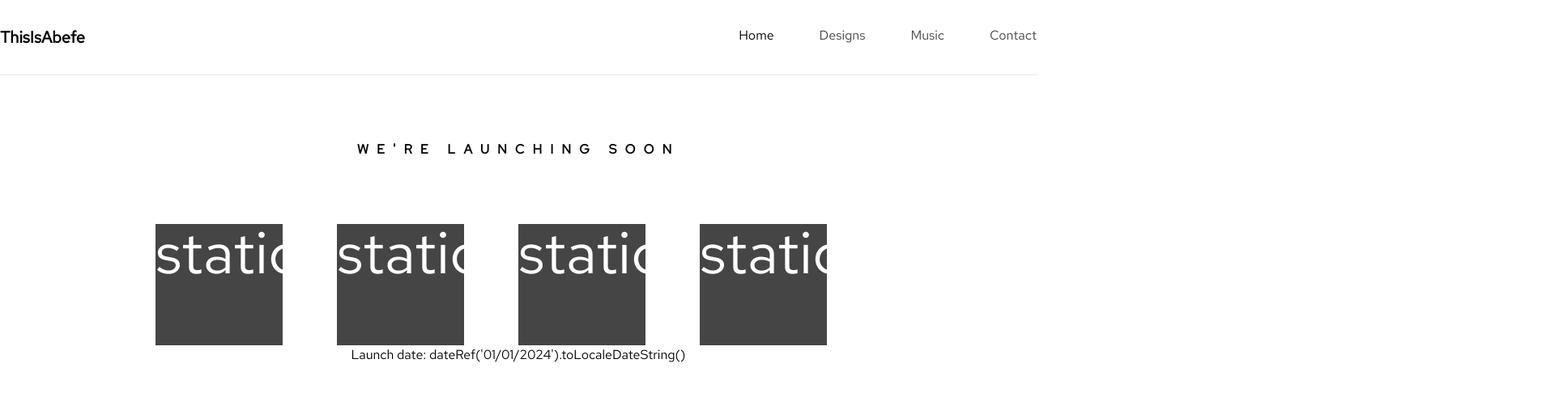
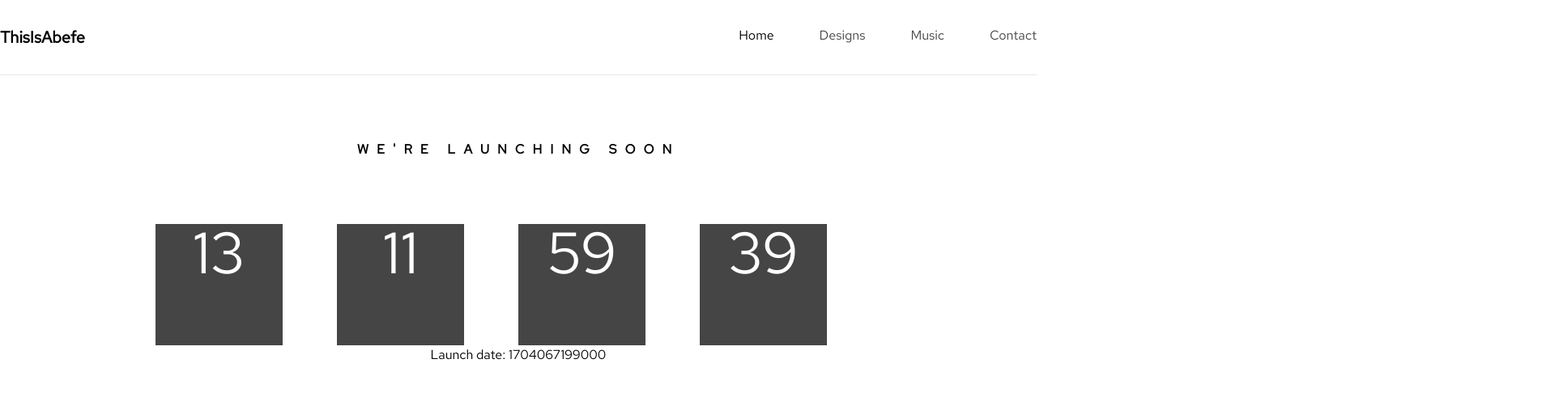
Before and after one commit to monyasau/launch-countdown-timer, a React (Vite) app: page / in a window 1280 px wide. Shown: the top 486 px of the page at 81% size, 1920 px wide, since content can reach past the window. Built offline with nearby package versions, Linux system fonts and the light colour scheme.

Commit message:
completed basic functionality

```diff
--- a/src/components/CountDown.jsx
+++ b/src/components/CountDown.jsx
@@ -1,20 +1,32 @@
 let CountDown = ()=> {
     let currentDate = new Date().getTime()
     let launchDate = new Date('December 31, 2023 23:59:59').getTime()
+    let timeTillLaunch = launchDate-currentDate
+    console.log(timeTillLaunch);
+    let launchTimeInfo ={};
+    if (timeTillLaunch>0) {
+        launchTimeInfo = {
+            staticLaunchDate: launchDate,
+            day: Math.floor(timeTillLaunch/(1000*60*60*24)),
+            hour: Math.floor((timeTillLaunch%(1000*60*60*24))/(1000*60*60)),
+            minutes: Math.floor((timeTillLaunch%(1000*60*60)/(1000*60))),
+            seconds: Math.floor((timeTillLaunch%(1000*60))/1000),
+        }
+    }
     // let dateRef = (param)=>   new Date(param);
     // let staticDateRefRef = dateRef('01'+"/"+'01'+"/"+'2024')
-    let launchTimeInfo = {
-        staticLaunchDate: "dateRef('01/01/2024').toLocaleDateString()",
-        day: "staticDateRefRef.getUTCDate()",
-        hour: "staticDateRefRef.getUTCHours()",
-        minutes: "staticDateRefRef.getMinutes()",
-        seconds: "staticDateRefRef.getUTCSeconds()",
-        // day: staticDateRefRef.getUTCDate(),
-        // hour: staticDateRefRef.getUTCHours(),
-        // minutes: staticDateRefRef.getMinutes(),
-        // seconds: staticDateRefRef.getUTCSeconds()
+    // let launchTimeInfo = {
+    //     staticLaunchDate: "dateRef('01/01/2024').toLocaleDateString()",
+    //     day: "staticDateRefRef.getUTCDate()",
+    //     hour: "staticDateRefRef.getUTCHours()",
+    //     minutes: "staticDateRefRef.getMinutes()",
+    //     seconds: "staticDateRefRef.getUTCSeconds()",
+    //     // day: staticDateRefRef.getUTCDate(),
+    //     // hour: staticDateRefRef.getUTCHours(),
+    //     // minutes: staticDateRefRef.getMinutes(),
+    //     // seconds: staticDateRefRef.getUTCSeconds()
 
-    }
+    // }
     return (
         <>
         <div className="mb-10 text-center">
```
